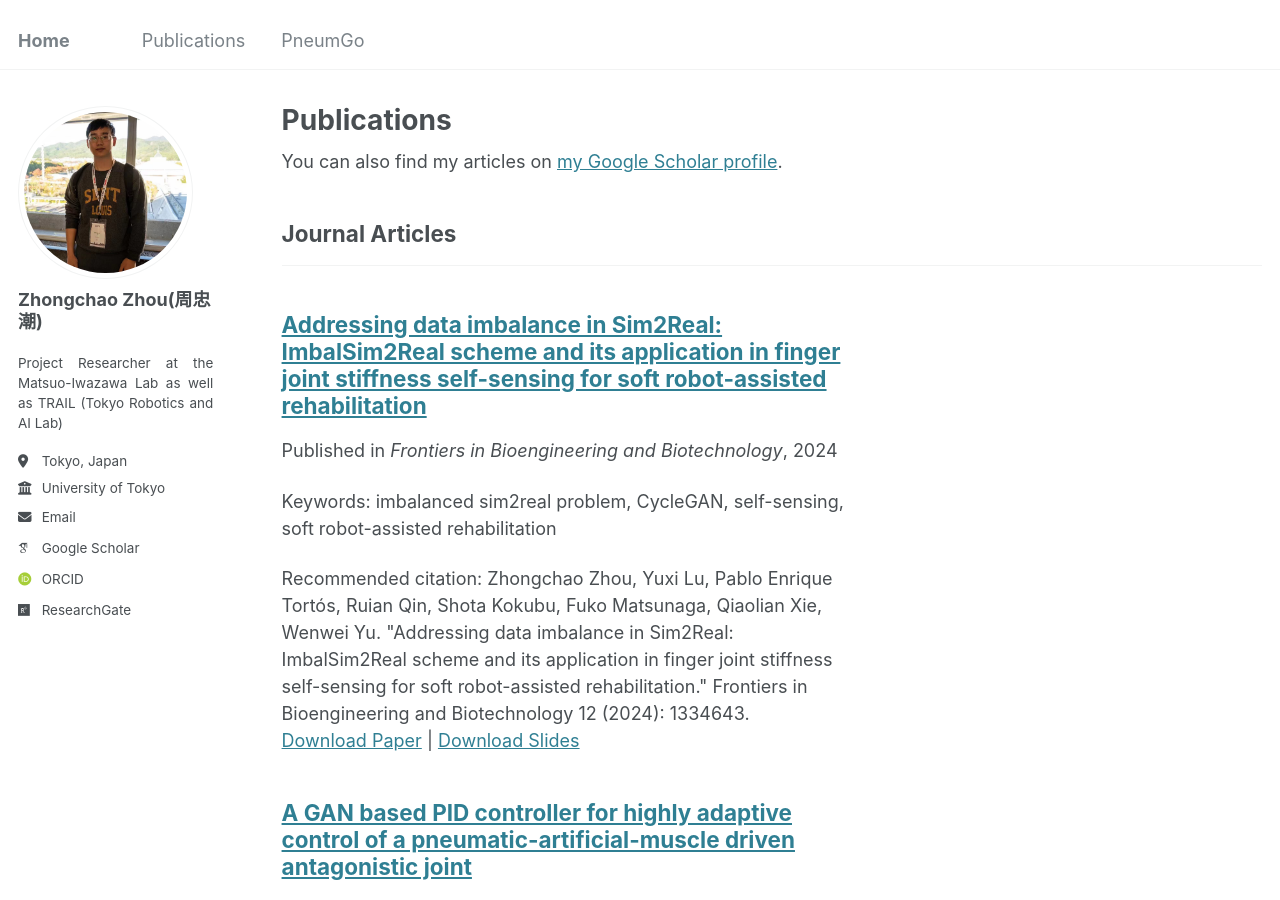
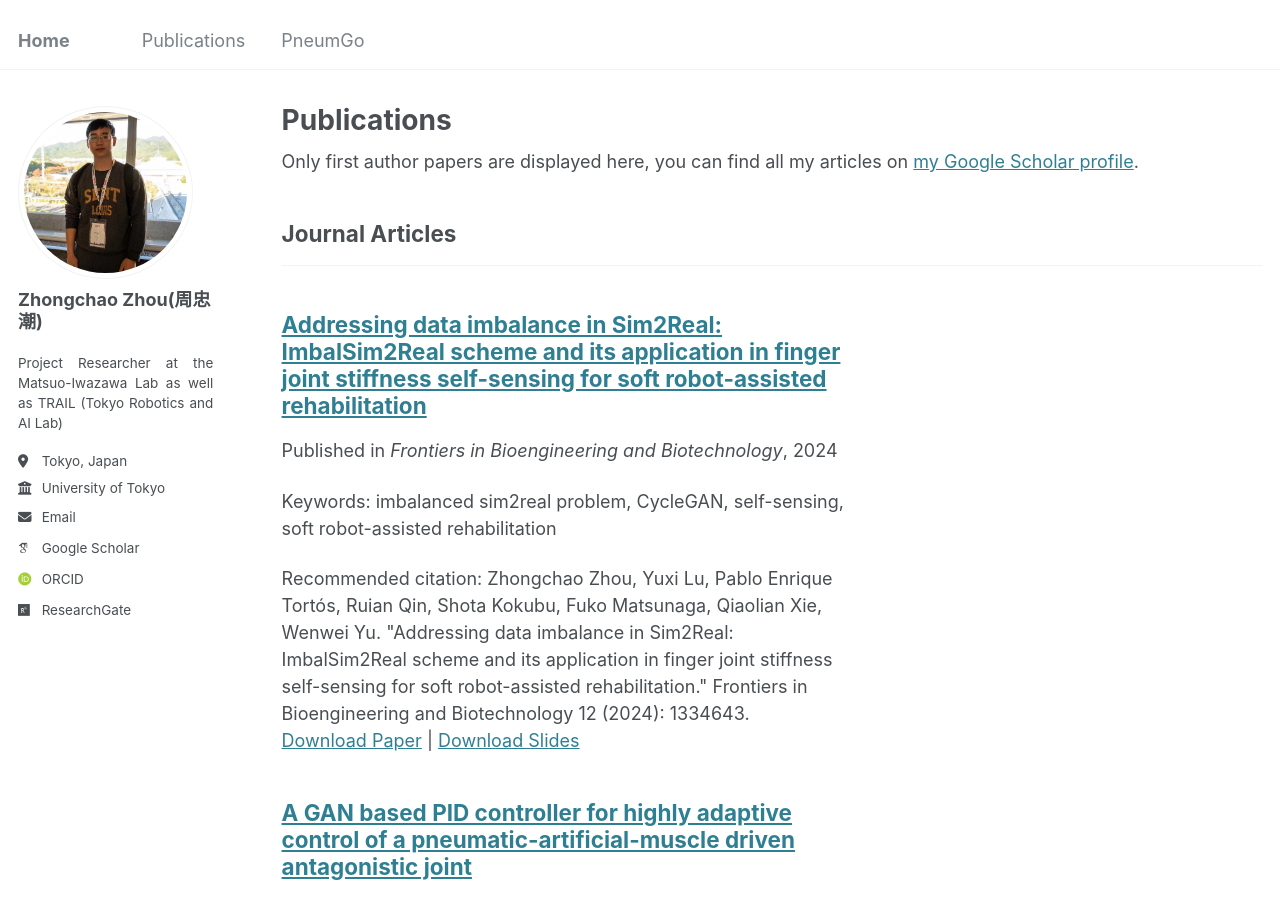
Before and after one commit to zhouzhongchao/zhouzhongchao, a Jekyll site: the page built from _pages/publications.html, in a window 1280 px wide and 900 px high. Built offline with Jekyll 4.4.1, drawn with Linux system fonts in a browser that asks for light colours; some web fonts are replaced.

Commit message:
Update publications.html

```diff
--- a/_pages/publications.html
+++ b/_pages/publications.html
@@ -6,7 +6,7 @@ author_profile: true
 ---
 
 {% if site.author.googlescholar %}
-  <div class="wordwrap">You can also find my articles on <a href="{{site.author.googlescholar}}">my Google Scholar profile</a>.</div>
+  <div class="wordwrap">Only first author papers are displayed here, you can find all my articles on <a href="{{site.author.googlescholar}}">my Google Scholar profile</a>.</div>
 {% endif %}
 
 {% include base_path %}
```
